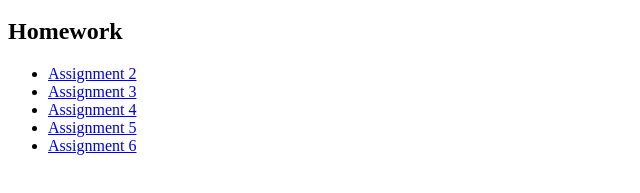
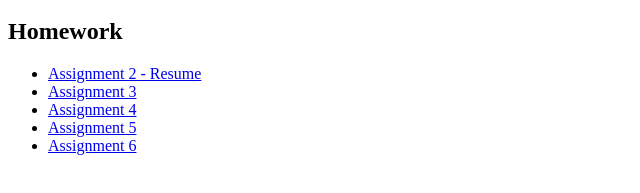
Before and after one commit to jds319/jds319.github.io, a plain HTML site: page index.html in a window 1280 px wide. Shown: the part 165-358 px from the top of the page, 0-640 px from the left. Drawn offline with Linux system fonts and the light colour scheme.

Commit message:
Updates and Stuff

```diff
--- a/index.html
+++ b/index.html
@@ -21,7 +21,7 @@
     <h2>Homework</h2>
     <ul>
       <li>
-        <a href="#">Assignment 2</a>
+        <a href="hw/resume/index.html">Assignment 2 - Resume</a>
       </li>
 
       <li>
```
Also changed, not shown: hw/resume/index.html (added), 1 other file.
